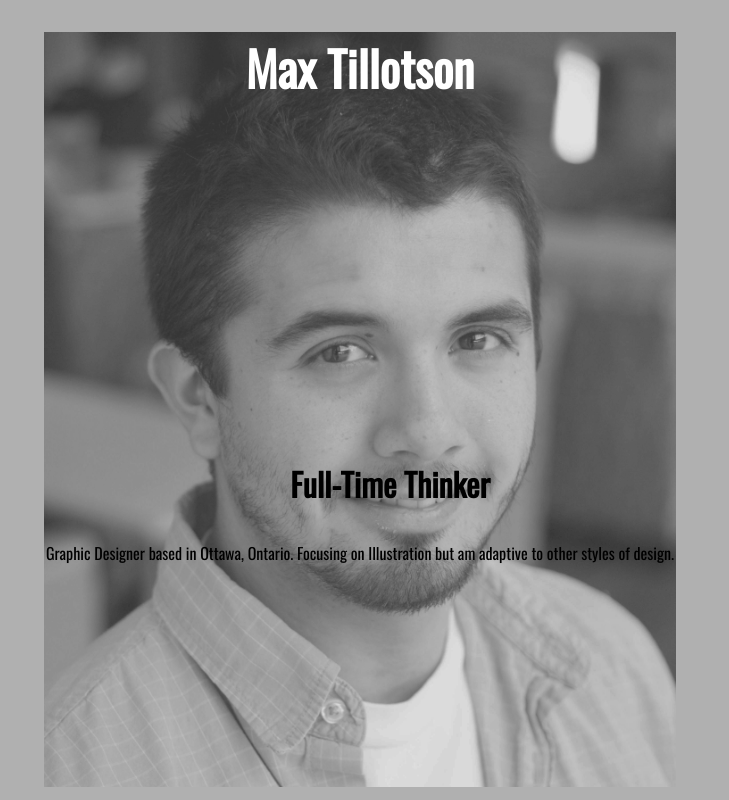
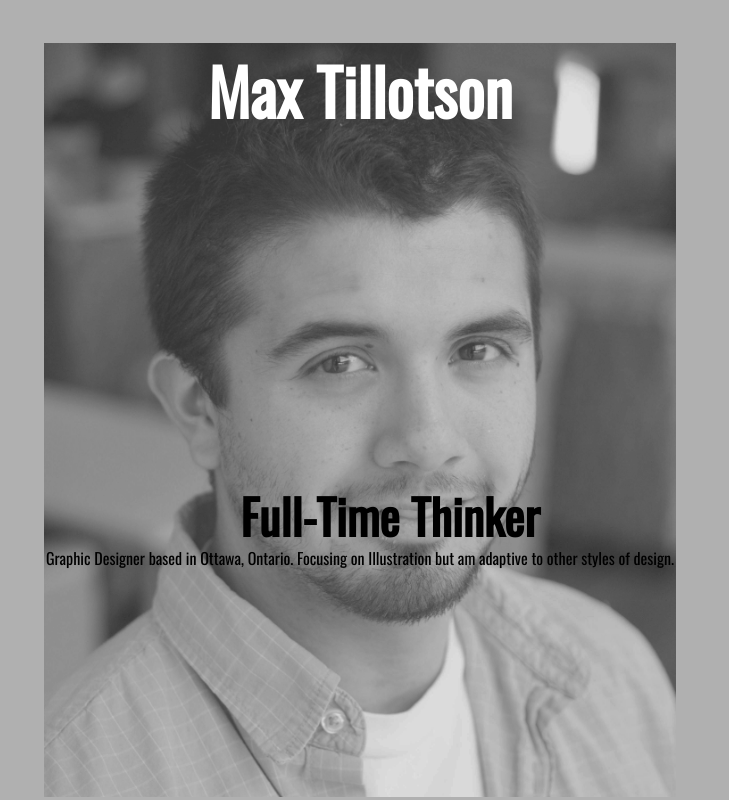
Before and after one commit to MaxTillotson/dsn1675-project-1, a plain HTML site: page index.html in a window 1280 px wide. Shown: the full height of the page, 280-1009 px from the left. Drawn offline with nearby package versions, Linux system fonts and the light colour scheme.

Commit message:
a few changes to the font sizing

```diff
--- a/css/main.css
+++ b/css/main.css
@@ -73,9 +73,9 @@ p{
     top: 375px;
     left: 30px;
     color: black;
+    font-size: 2rem;
 
   }
-
 
   .sub img{
     width: 50%;
@@ -106,20 +106,22 @@ p{
     position: absolute;
     text-align: center;
     text-indent: 0;
-    top: 525px;
+    top: 530px;
     width: 100%;
   }
 
   .sub h1{
     text-align: center;
     z-index: 0;
+    font-size: 4rem;
   }
 
   .sub h2{
     position: relative;
     text-align: center;
     z-index: 1;
-    top: 325px;
+    top: 300px;
+    font-size: 3rem;
   }
 
   .sub img{
@@ -135,9 +137,5 @@ p{
     width: 20%;
     right: 10px;
     bottom: 20px;
-
   }
-
-
-
 }
```
Lines whose indentation alone changed are shown as unchanged.
